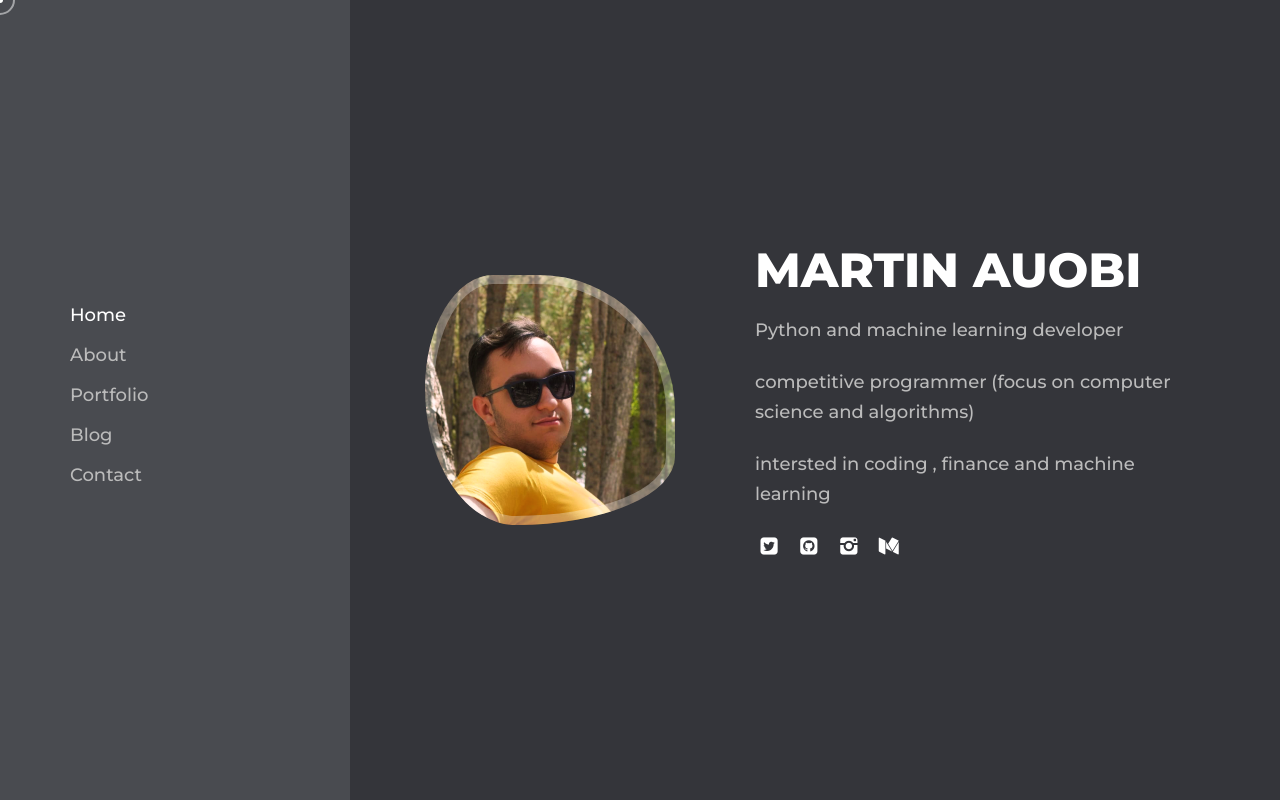
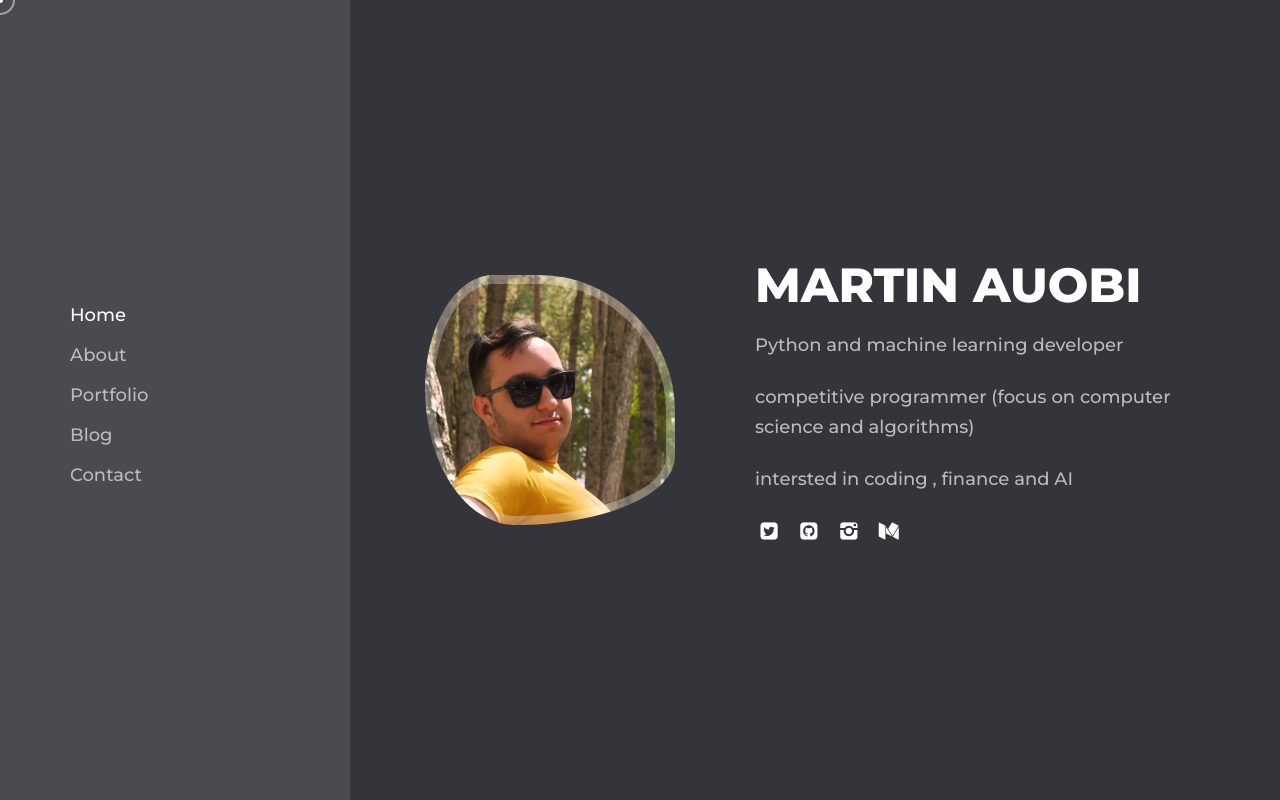
Before and after one commit to matin1383-1/Martin-auobi, a plain HTML site: page index.html in a window 1280 px wide. Drawn offline with Linux system fonts and the light colour scheme; no server answers.

Commit message:
Update index.html

```diff
--- a/index.html
+++ b/index.html
@@ -115,7 +115,7 @@
                                         competitive programmer (focus on computer science and algorithms)
                                     </p>
                                     <p class="job font-montserrat font-medium max-w-[450px] mb-[25px] added-font">
-                                        intersted in coding , finance and machine learning
+                                        intersted in coding , finance and AI
                                     </p>
                                     <div class="social w-full float-left">
                                         <ul class="m-0 list-none">
```
